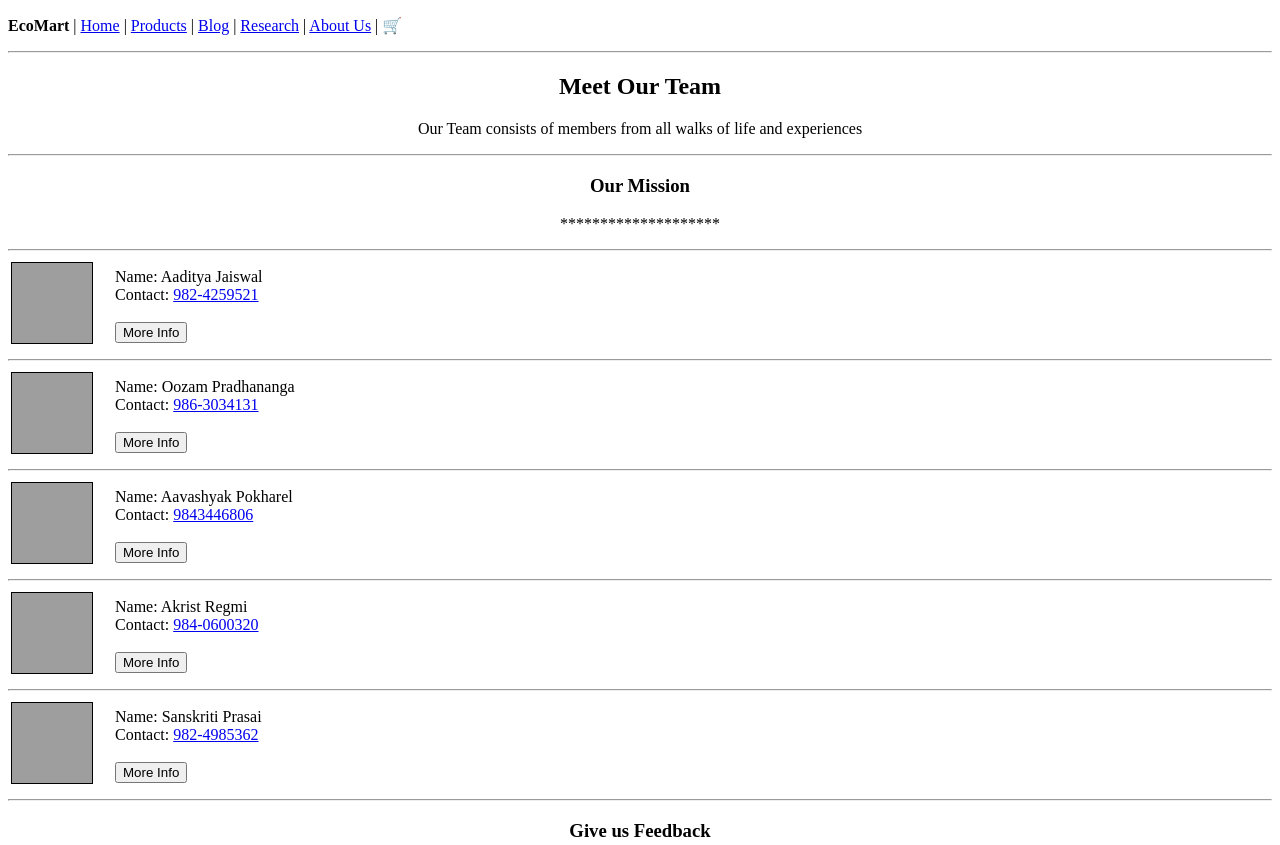
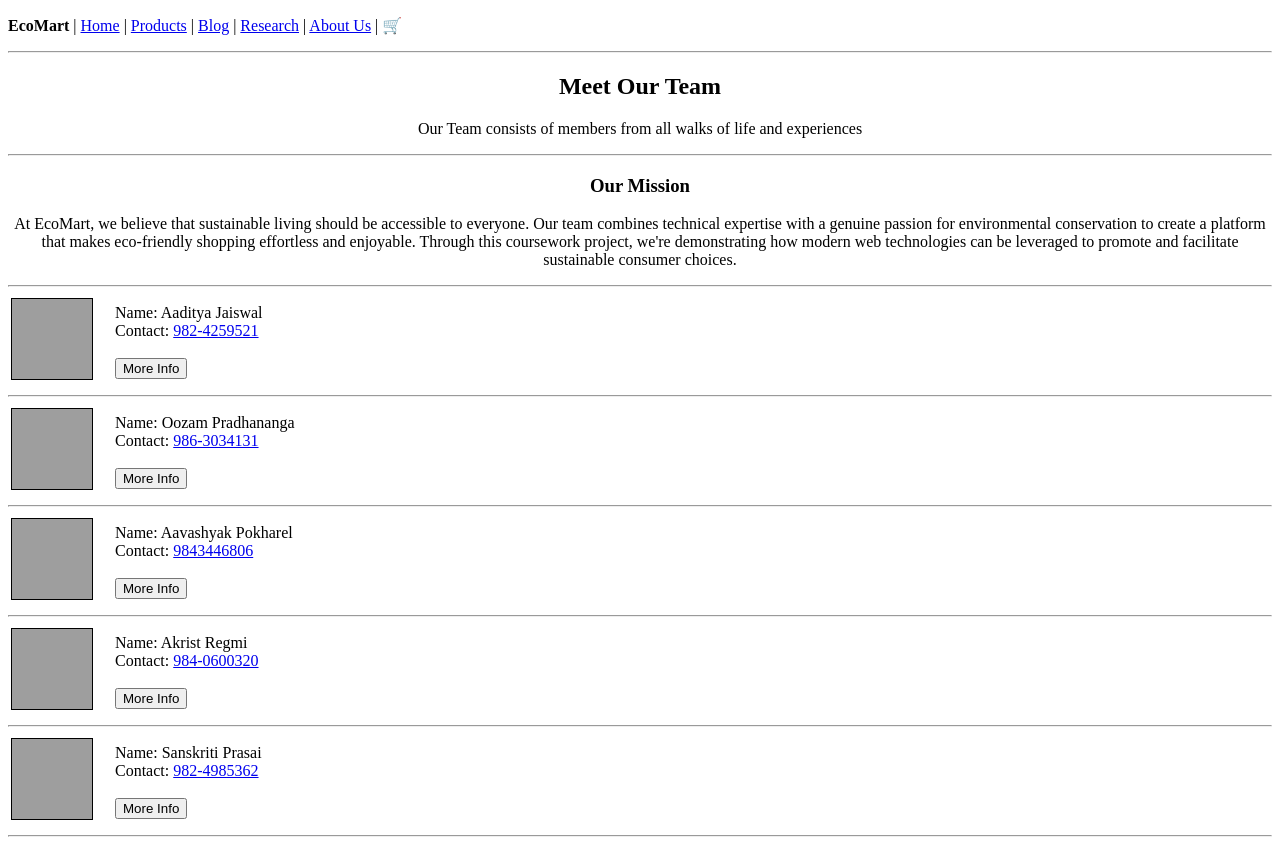
Before and after one commit to adityajaiswalstudy-boop/EcoMart, a plain HTML site: page EcoMart/Contact/contactdraft/bettercontact.html in a window 1280 px wide. Shown: the top 845 px of the page. Drawn offline with Linux system fonts and the light colour scheme; grey boxes are pictures that could not be loaded.

Commit message:
Update bettercontact.html

```diff
--- a/EcoMart/Contact/contactdraft/bettercontact.html
+++ b/EcoMart/Contact/contactdraft/bettercontact.html
@@ -29,7 +29,7 @@
     <div id="mission-section">
         <center>
             <h3>Our Mission</h3>
-            <p>********************</p>
+            <p>At EcoMart, we believe that sustainable living should be accessible to everyone. Our team combines technical expertise with a genuine passion for environmental conservation to create a platform that makes eco-friendly shopping effortless and enjoyable. Through this coursework project, we're demonstrating how modern web technologies can be leveraged to promote and facilitate sustainable consumer choices.</p>
         </center>
     </div>
 
@@ -134,4 +134,5 @@
     </center>
 
 </body>
+
 </html>
```
